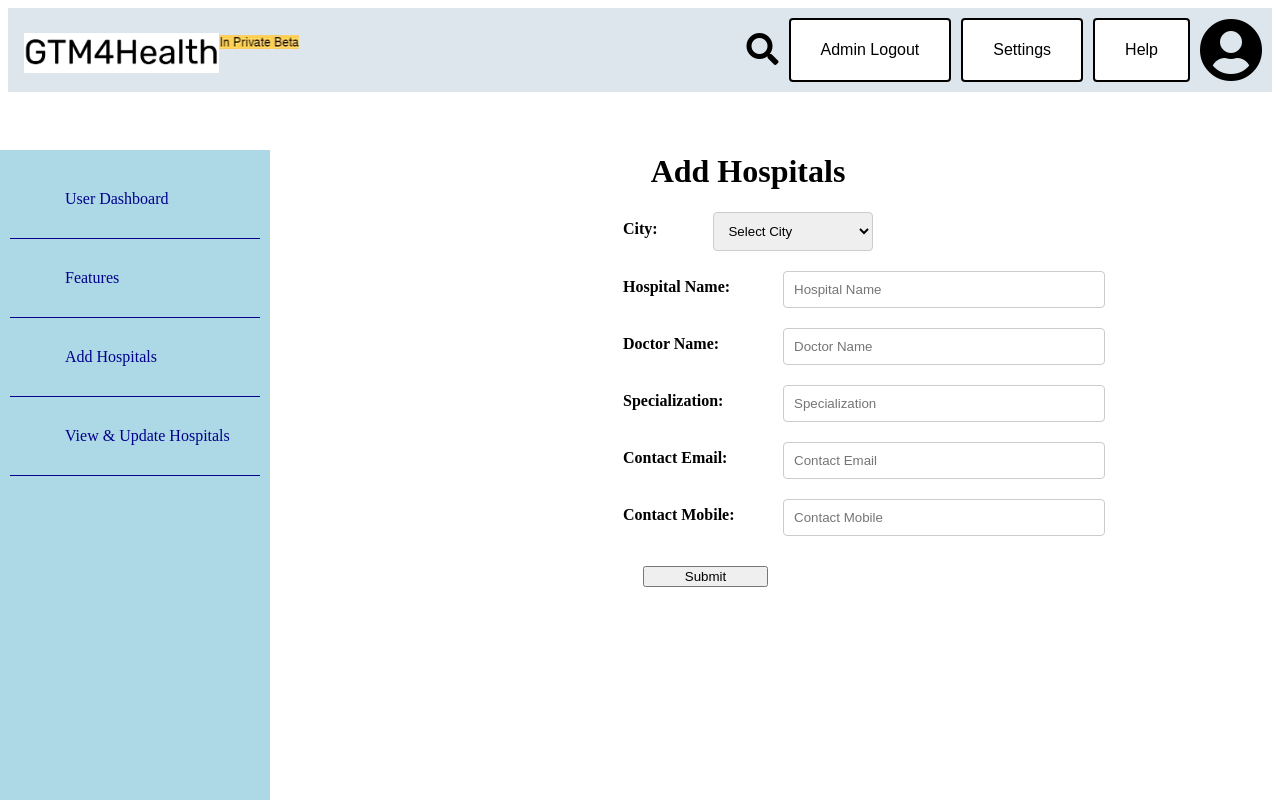
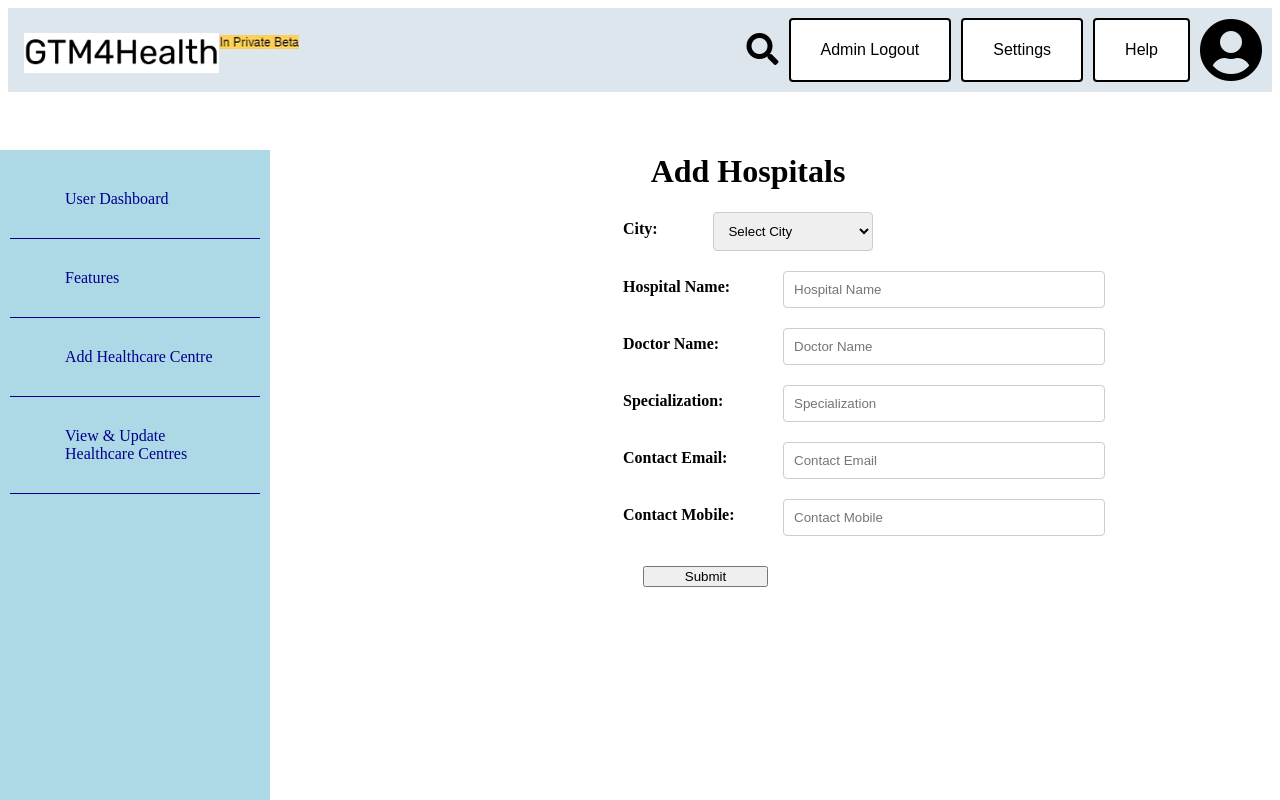
Before and after one commit to Sree-Harsha-PS/GTM4Health-Product, a React (Create React App) app: page /admin/dashboard/Add-Hospital in a window 1280 px wide. Shown: the top 800 px of the page. Built offline with nearby package versions, Linux system fonts and the light colour scheme.

Commit message:
Update AdminMenubar.jsx

```diff
--- a/src/components/AdminMenubar.jsx
+++ b/src/components/AdminMenubar.jsx
@@ -17,12 +17,12 @@ const AdminMenuBar = () => {
       </a>
       <a href="/admin/dashboard/Add-Hospital" className="menu-link">
         <div className="menu-item">
-          <span className="menu-text">Add Hospitals</span>
+          <span className="menu-text">Add Healthcare Centre</span>
         </div>
       </a>
       <a href="/admin/dashboard/View-Hospital" className="menu-link">
         <div className="menu-item">
-          <span className="menu-text">View & Update Hospitals</span>
+          <span className="menu-text">View & Update Healthcare Centres</span>
         </div>
       </a>
     </div>
```
